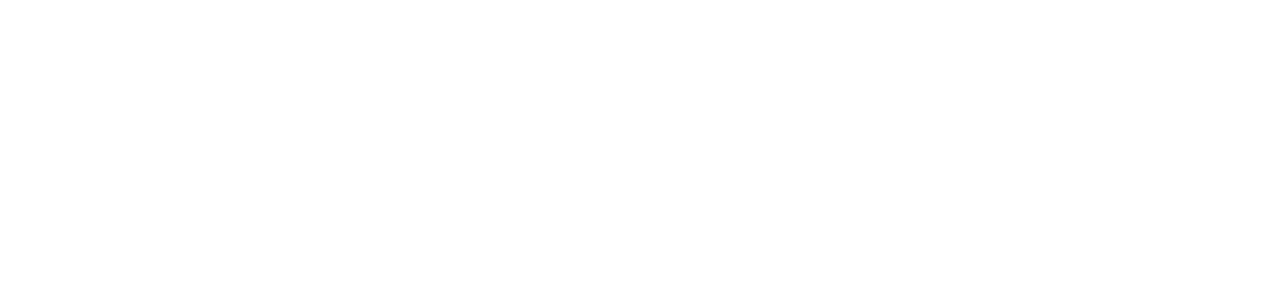
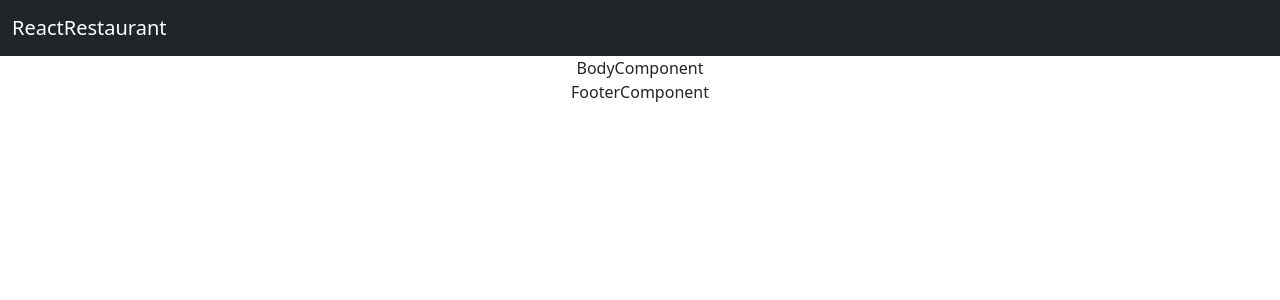
Before and after one commit to mitul88/react-restaurant, a React (Create React App) app: page / in a window 1280 px wide. Shown: the top 300 px of the page. Built offline with nearby package versions, Linux system fonts and the light colour scheme.

Commit message:
navbar created

```diff
--- a/src/App.js
+++ b/src/App.js
@@ -1,8 +1,10 @@
 import './App.css';
+import MainComponent from './components/MainComponent';
 
 function App() {
   return (
     <div className="App">
+      <MainComponent />
     </div>
   );
 }
--- /dev/null
+++ b/src/components/MainComponent.js
@@ -0,0 +1,15 @@
+import HeaderComponent from "./header/HeaderComponent";
+import BodyComponent from "./body/BodyComponent";
+import FooterComponent from "./footer/FooterComponent";
+
+const MainComponent = () => {
+  return (
+    <div>
+      <HeaderComponent />
+      <BodyComponent />
+      <FooterComponent />
+    </div>
+  )
+}
+
+export default MainComponent
--- /dev/null
+++ b/src/components/body/BodyComponent.js
@@ -0,0 +1,9 @@
+import React from 'react'
+
+const BodyComponent = () => {
+  return (
+    <div>BodyComponent</div>
+  )
+}
+
+export default BodyComponent
--- /dev/null
+++ b/src/components/footer/FooterComponent.js
@@ -0,0 +1,9 @@
+import React from 'react'
+
+const FooterComponent = () => {
+  return (
+    <div>FooterComponent</div>
+  )
+}
+
+export default FooterComponent
--- /dev/null
+++ b/src/components/header/HeaderComponent.js
@@ -0,0 +1,12 @@
+import React from 'react'
+import NavigationComponent from './NavigationComponent'
+
+const HeaderComponent = () => {
+  return (
+    <div>
+      <NavigationComponent />
+    </div>
+  )
+}
+
+export default HeaderComponent
--- /dev/null
+++ b/src/components/header/NavigationComponent.js
@@ -0,0 +1,16 @@
+import React from 'react'
+import { Navbar, NavbarBrand } from 'reactstrap'
+
+const NavigationComponent = () => {
+  return (
+    <div>
+        <Navbar color="dark" dark >
+            <NavbarBrand href="/">
+                ReactRestaurant
+            </NavbarBrand>
+        </Navbar>
+    </div>
+  )
+}
+
+export default NavigationComponent
--- a/src/index.js
+++ b/src/index.js
@@ -12,7 +12,4 @@ root.render(
   </React.StrictMode>
 );
 
-// If you want to start measuring performance in your app, pass a function
-// to log results (for example: reportWebVitals(console.log))
-// or send to an analytics endpoint. Learn more: https://bit.ly/CRA-vitals
 reportWebVitals();
```
